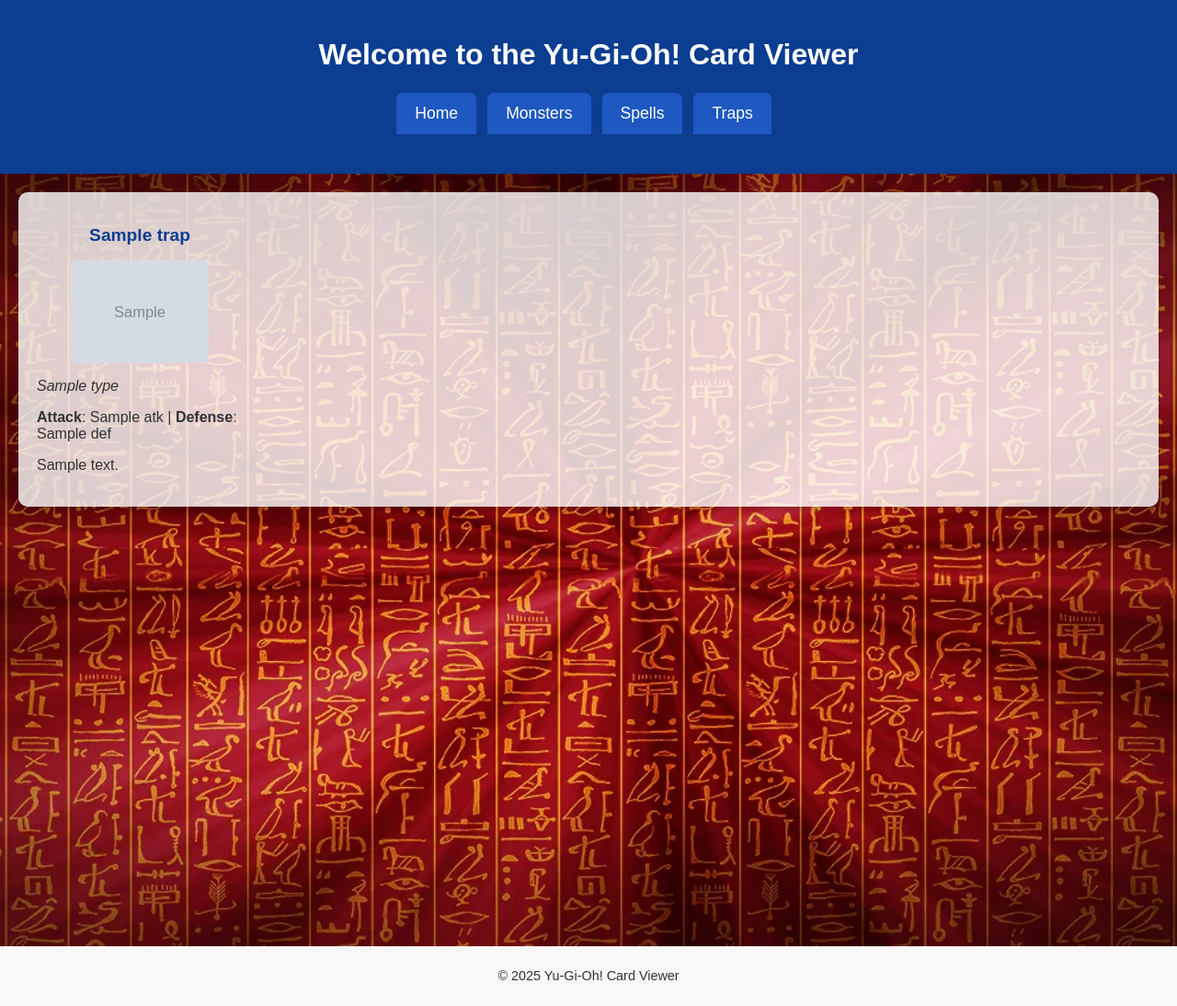
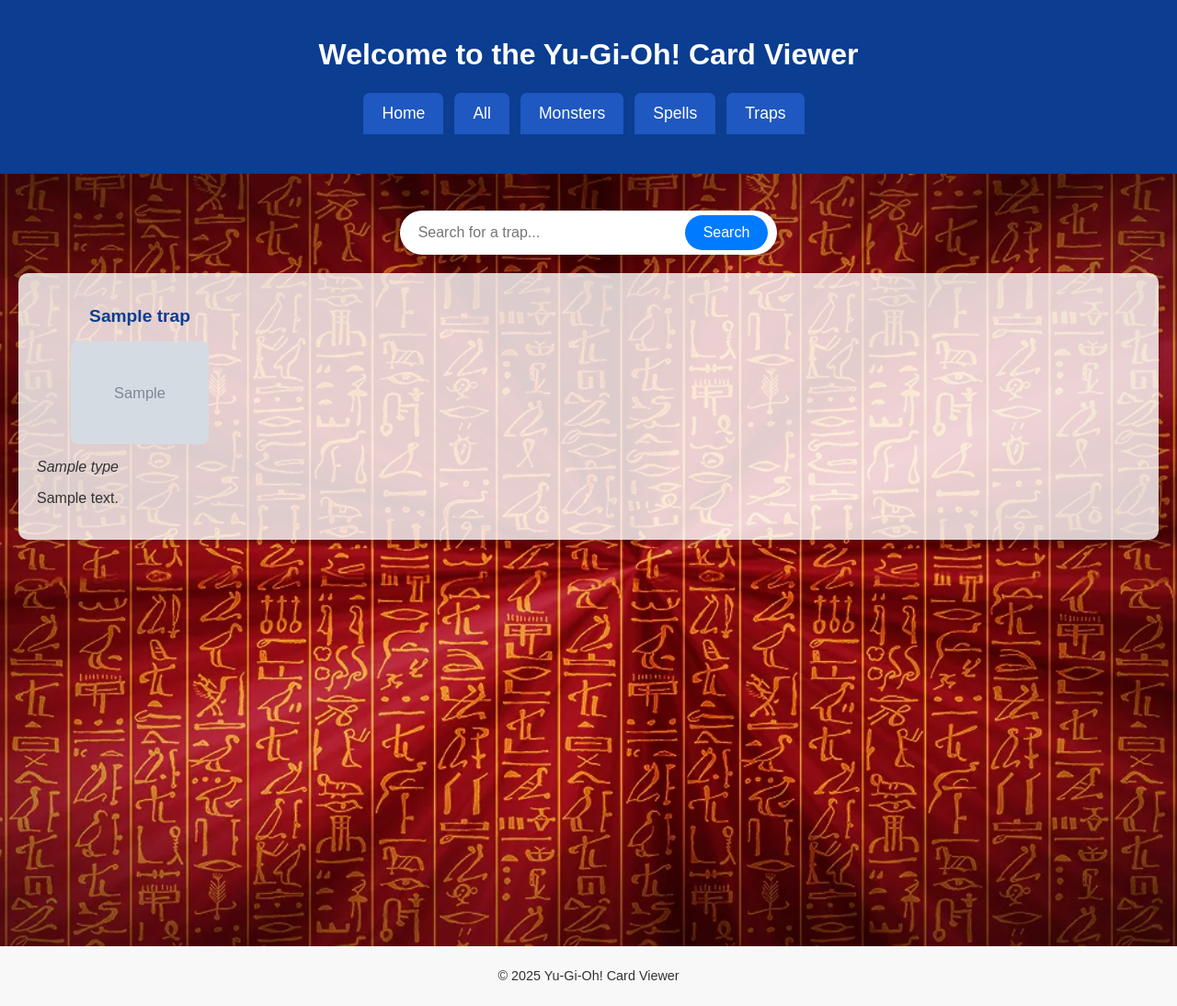
Before and after one commit to Dixasterous/Yu-Gi-Oh--card-viewer, a Flask app: template templates/traps.html in a window 1280 px wide. Shown: the whole page at 92% size. Run offline with Flask 3, Linux system fonts and the light colour scheme; the template is opened without the code that fills it: most values are stand-ins (such as "Sample title", 1, 10 or a date in 2020); grey boxes marked "Sample" are stand-in pictures.

Commit message:
Added search functionality, updated the README, and improved layout

```diff
--- a/app.py
+++ b/app.py
@@ -1,52 +1,75 @@
-from flask import Flask, render_template, url_for
+from flask import Flask, render_template, url_for, request
 import requests
 
 app = Flask(__name__)
 
-# add search bar feature later
 
 API_URL = 'https://db.ygoprodeck.com/api/v7/cardinfo.php'
+bob = 'bob bob bob'
+print(bob.replace(' ', '%20'))
 
 def fetch_cards():
     response = requests.get(API_URL)
     return response.json()['data']
 
+def get_card_info(cards_data,query,card_type):
+    matched_cards = []
+
+    for card in cards_data:
+        if card_type in card['type']:
+            if query in card['name'].lower():  # if no query, it will just return all monsters.if query, it will only return and the monsters into the list that match the query
+                matched_cards.append(card)
+    return matched_cards
+
+
 @app.route('/')
+@app.route('/home')
 def index():
     return render_template('index.html')
 
+@app.route('/all')
+def all():
+    query = request.args.get('query', '').lower()  # if theres query, get it, else just return empty string
+    cards_data = fetch_cards()
+
+    monsters = (get_card_info(cards_data,query,"Monster"))
+
+    spells = (get_card_info(cards_data,query,"Spell"))
+
+    traps = (get_card_info(cards_data,query,"Trap"))
+
+    return render_template('all.html',monsters=monsters,spells=spells,traps=traps,query=query)
+
+
 @app.route('/Monsters')
 def monsters():
+    query = request.args.get('query', '').lower()  # if theres query, get it, else just return empty string
     cards_data = fetch_cards()
-    monsters = []
 
-    for card in cards_data:
-        if 'Monster' in card['type']:
-            monsters.append(card)
+    monsters = (get_card_info(cards_data,query,"Monster"))
 
-    return render_template('monsters.html', monsters=monsters)
+    return render_template('monsters.html', monsters=monsters,query=query)
+
 
 @app.route("/Spells")
 def spells():
+    query = request.args.get('query', '').lower()  # if theres query, get it, else just return empty string
     cards_data = fetch_cards()
-    spells = []
 
-    for card in cards_data:
-        if 'Spell' in card['type']:
-            spells.append(card)
+    spells = (get_card_info(cards_data,query,"Spell"))
 
-    return render_template('spells.html', spells=spells)
+    return render_template('spells.html', spells=spells,query=query)
 
 @app.route("/Traps")
 def traps():
     cards_data = fetch_cards()
-    traps = []
+    query = request.args.get('query', '').lower()  # if theres query, get it, else just return empty string
 
-    for card in cards_data:
-        if 'Trap' in card['type']:
-            traps.append(card)
+    traps = (get_card_info(cards_data,query,"Trap"))
 
-    return render_template('traps.html', traps=traps)
+    return render_template('traps.html', traps=traps,query=query)
+
+
 
 if __name__ == '__main__':
     app.run(debug=True)
--- a/static/style.css
+++ b/static/style.css
@@ -1,16 +1,6 @@
 /* Global Styling */
 
-.home-background {
-    background-image: url('/static/background.png');
-    background-size: cover;
-    background-position: center;
-    background-repeat: no-repeat;
-    background-attachment: fixed;
-    padding: 20px;
-    min-height: 100vh;
-    color: white;
-    text-align: center;
-}
+
 
 main {
     background-image: url('/static/background.png');
@@ -178,7 +168,56 @@
     justify-content: center;
     height: 100vh;
     text-align: center;
-    background-color: rgba(0, 0, 0, 0.5);
+    background-color: rgba(95, 65, 65, 0.5);
     color: white;
     padding: 20px;
 }
+
+
+/* Search Bar Styles */
+.search-container {
+    display: flex;
+    justify-content: center;
+    margin: 20px 0;
+}
+
+.search-form {
+    display: flex;
+    align-items: center;
+    border-radius: 25px;
+    box-shadow: 0 4px 10px rgba(0, 0, 0, 0.1);
+    padding: 5px 10px;
+    background-color: #fff;
+}
+
+.search-input {
+    padding: 10px;
+    font-size: 16px;
+    border: none;
+    border-radius: 20px;
+    width: 300px;
+    outline: none;
+}
+
+.search-input:focus {
+    border: 2px solid #007BFF;
+}
+
+.search-button {
+    padding: 10px 20px;
+    background-color: #007BFF;
+    color: white;
+    font-size: 16px;
+    border: none;
+    border-radius: 20px;
+    cursor: pointer;
+    transition: background-color 0.3s ease;
+}
+
+.search-button:hover {
+    background-color: #0056b3;
+}
+
+.search-button:focus {
+    outline: none;
+}
--- a/templates/index.html
+++ b/templates/index.html
@@ -8,7 +8,7 @@
 
         <p><strong>Project Features:</strong> Browse Monsters, Spells, and Trap cards, search for specific cards, view detailed card information and access other resources through the Yu-Gi-Oh! Wiki.</p>
 
-        <p>Project GitHub: <a href="" target="_blank">GitHub Repo</a></p>
+        <p>Project GitHub: <a href="https://github.com/Dixasterous/Yu-Gi-Oh--card-viewer" target="_blank">GitHub Repo</a></p>
 
     </div>
 {% endblock %}
--- a/templates/layout.html
+++ b/templates/layout.html
@@ -12,6 +12,7 @@
         <nav>
             <div class="tabs">
                 <a href="{{ url_for('index') }}" class="tab-link">Home</a>
+                <a href="{{ url_for('all') }}" class="tab-link">All</a>
                 <a href="{{ url_for('monsters') }}" class="tab-link">Monsters</a>
                 <a href="{{ url_for('spells') }}" class="tab-link">Spells</a>
                 <a href="{{ url_for('traps') }}" class="tab-link">Traps</a>
--- a/templates/traps.html
+++ b/templates/traps.html
@@ -1,17 +1,35 @@
 {% extends 'layout.html' %}
 {% block content %}
+
+
+    <div class="search-container">
+        <form action="#" method="get" class="search-form">
+            <input type="search" name="query" placeholder="Search for a trap..." class="search-input">
+            <button type="submit" class="search-button">Search</button>
+        </form>
+    </div>
+
 
     <div id="traps">
         {% for trap in traps %}
             <div>
-                <h2>{{trap.name}}</h2>
+                <h2 id="{{trap.name}}">{{trap.name}}</h2>
                 <a href="https://yugioh.fandom.com/wiki/{{trap['name']}}" target="_blank" title="View on Yu-Gi-Oh! Wiki">
                     <img src="{{ trap['card_images'][0]['image_url'] }}" alt="{{ trap['name'] }}" style="max-width: 150px;" loading="lazy">
                 </a>
                 <p><em>{{trap.type}}</em></p>
-                <p><b>Attack</b>: {{trap.atk}} | <b>Defense</b>: {{trap.def}}</p>
                 <p>{{trap.desc}}</p>
             </div>
         {% endfor %}
+        {% if query %}
+            {% if trap %}
+                <p><big>Showing results for <b>{{ query }}</b></big></p>
+                <a href="{{ url_for('traps') }}"><button class="search-button">Back to all traps</button></a>
+            {% else %}
+                <p><big>No result for <b>{{ query }}</b></big></p>
+                <a href="{{ url_for('traps') }}"><button class="search-button">Back to all traps</button></a>
+            {% endif %}
+        {% endif %}
+    </div>
 
 {% endblock content %}
```
Also changed, not shown: templates/all.html (added, +62 -0 lines), templates/monsters.html (+20 -1 lines), templates/spells.html (+20 -2 lines), README.md, static/view.png (added).
